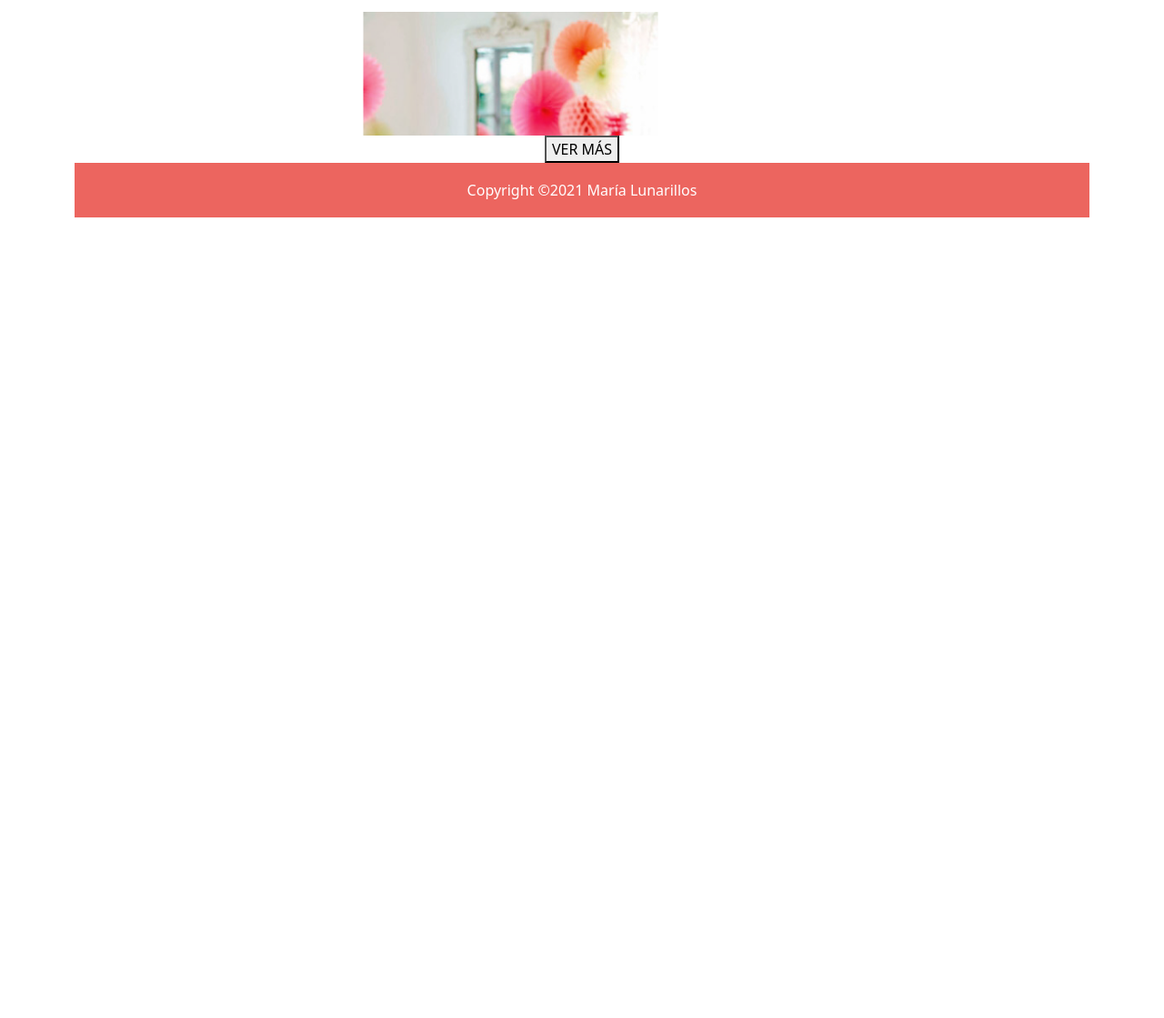
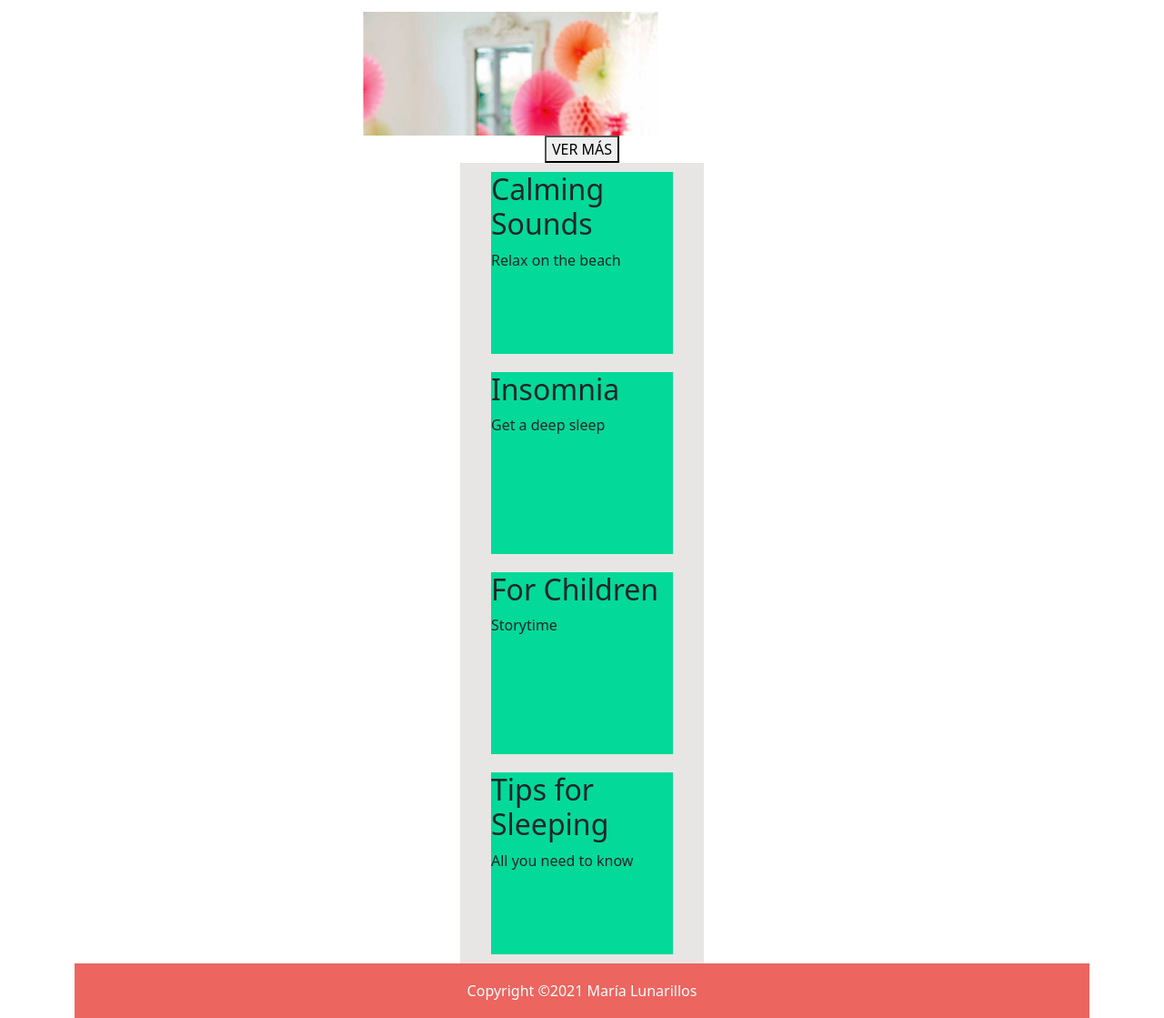
Before and after one commit to JaviFernandezz/W01CHWE-adam-javi, a website: page index.html in a window 1280 px wide. Shown: the part 554-1673 px from the top of the page at 91% size. Before the commit the page ends 800 px from the top, so only its background shows below. Drawn offline with nearby package versions, Linux system fonts and the light colour scheme.

Commit message:
created cards of the info send section

```diff
--- a/index.html
+++ b/index.html
@@ -100,6 +100,31 @@
             <button type="button" class="button-main">VER MÁS</button>
           </section>
           <section>
+            <!-----NEW SECTION SEND INFO-->
+
+            <div class="store-elements container">
+              <section class="container__card-sounds">
+                <h2>Calming Sounds</h2>
+                <p>Relax on the beach</p>
+              </section>
+
+              <section class="container__card-people">
+                <h2>Insomnia</h2>
+                <p>Get a deep sleep</p>
+              </section>
+
+              <section class="container__card-moments">
+                <h2>For Children</h2>
+                <p>Storytime</p>
+              </section>
+
+              <section class="container__card-tips">
+                <h2>Tips for Sleeping</h2>
+                <p>All you need to know</p>
+              </section>
+            </div>
+          </section>
+          <section>
             <section></section>
             <section>
               <form></form>
--- a/styles.css
+++ b/styles.css
@@ -79,6 +79,48 @@
   align-items: center;
 }
 
+.store-elements {
+  display: flex;
+  background-color: rgb(232 230 229);
+  align-items: center;
+  flex-wrap: wrap;
+  flex-direction: column;
+  align-content: center;
+  justify-content: center;
+}
+
+.container__card-sounds {
+  border: none;
+  width: 200px;
+  height: 200px;
+  background-color: #03d998;
+  margin: 10px;
+}
+
+.container__card-people {
+  border: none;
+  width: 200px;
+  height: 200px;
+  background-color: #03d998;
+  margin: 10px;
+}
+
+.container__card-moments {
+  border: none;
+  width: 200px;
+  height: 200px;
+  background-color: #03d998;
+  margin: 10px;
+}
+
+.container__card-tips {
+  border: none;
+  width: 200px;
+  height: 200px;
+  background-color: #03d998;
+  margin: 10px;
+}
+
 /* -------------ADAM SECTION -------------------*/
 .article-box.container {
   background-color: white;
```
